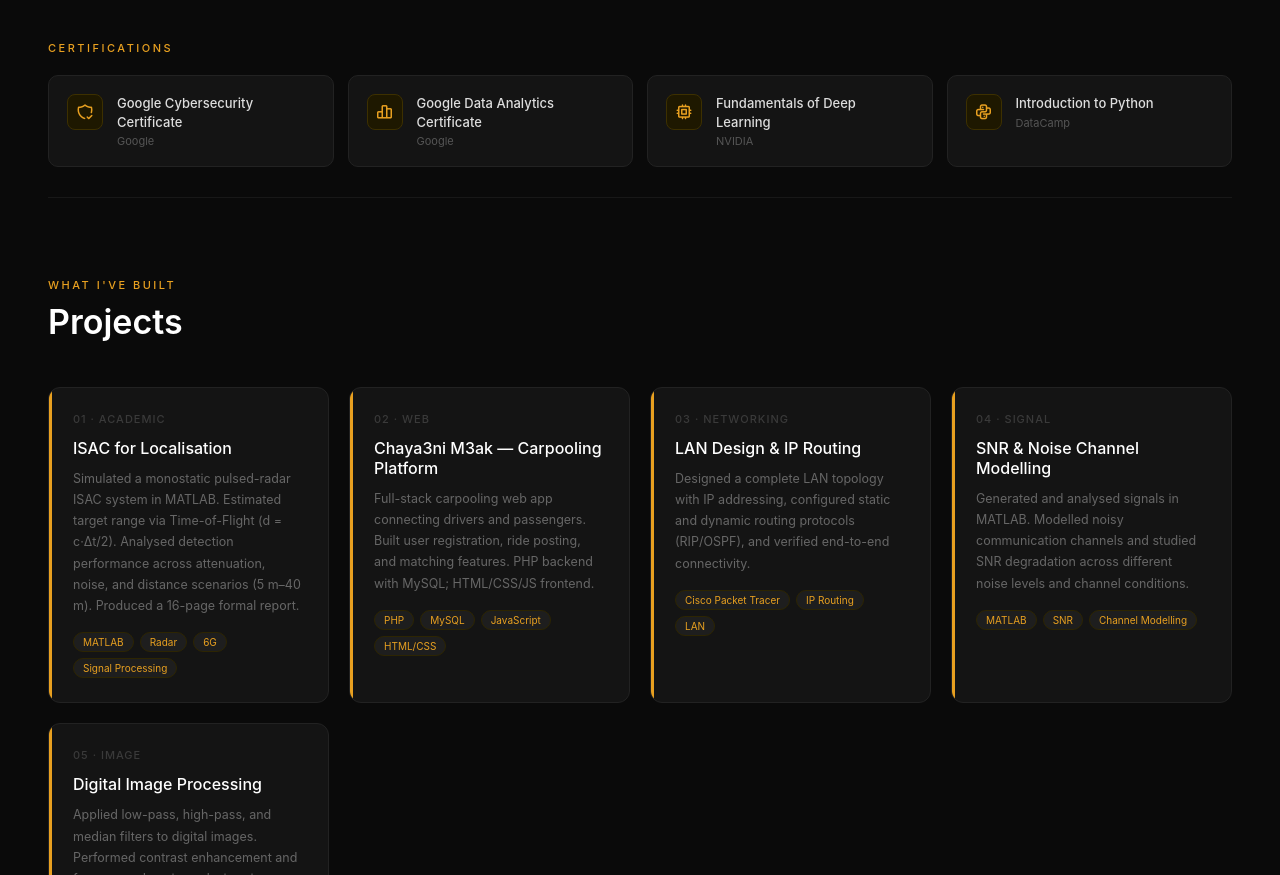
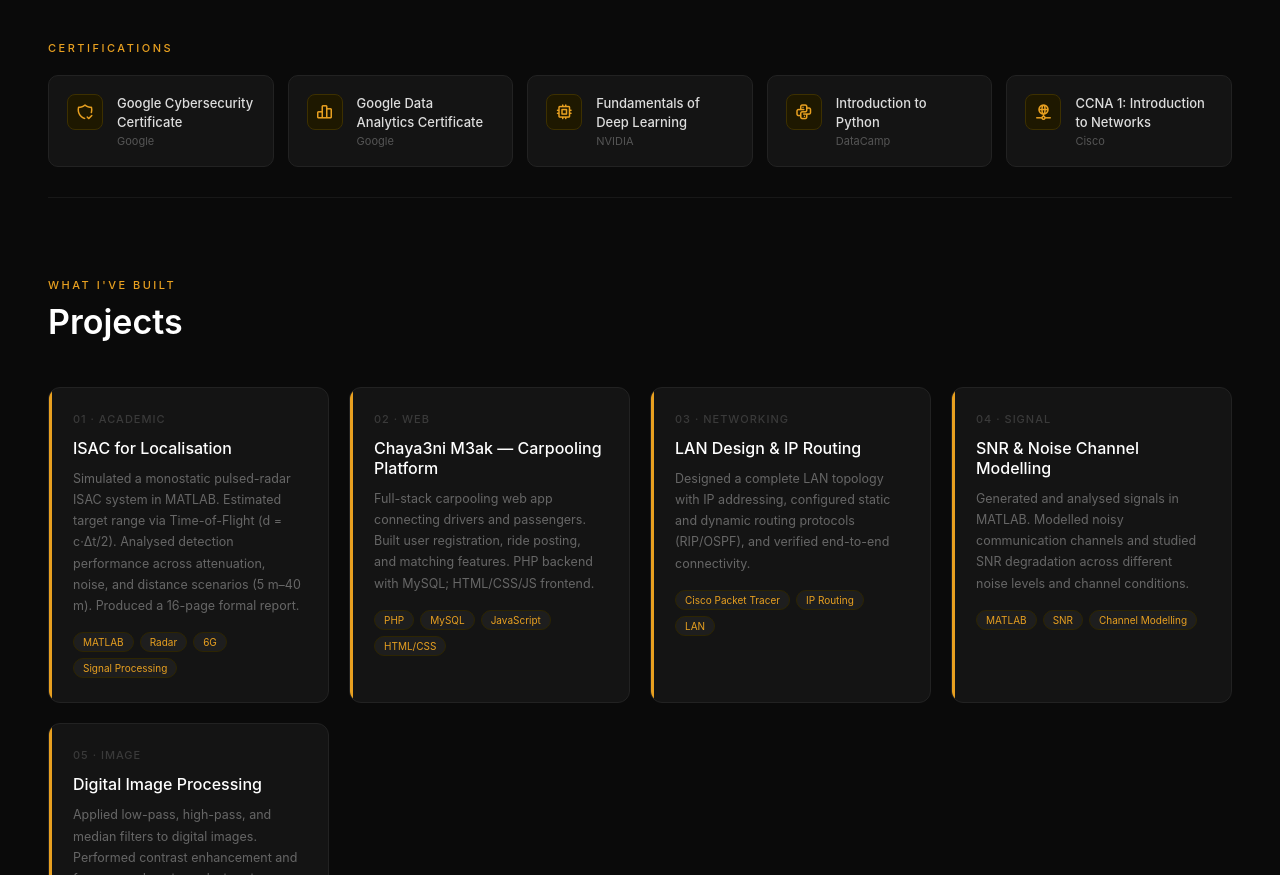
Before and after one commit to zayoud5541/cv, a plain HTML site: page index.html in a window 1280 px wide. Shown: the part 1660-2535 px from the top of the page. Drawn offline with Linux system fonts and the light colour scheme.

Commit message:
Add files via upload

```diff
--- a/index.html
+++ b/index.html
@@ -291,6 +291,7 @@ footer{background:#060606;padding:24px 48px;border-top:0.5px solid #111;display:
         <div class="cert-card"><div class="cert-icon"><i class="ti ti-chart-bar"></i></div><div><div class="cert-name">Google Data Analytics Certificate</div><div class="cert-issuer">Google</div></div></div>
         <div class="cert-card"><div class="cert-icon"><i class="ti ti-cpu"></i></div><div><div class="cert-name">Fundamentals of Deep Learning</div><div class="cert-issuer">NVIDIA</div></div></div>
         <div class="cert-card"><div class="cert-icon"><i class="ti ti-brand-python"></i></div><div><div class="cert-name">Introduction to Python</div><div class="cert-issuer">DataCamp</div></div></div>
+        <div class="cert-card"><div class="cert-icon"><i class="ti ti-network"></i></div><div><div class="cert-name">CCNA 1: Introduction to Networks</div><div class="cert-issuer">Cisco</div></div></div>
       </div>
     </div>
   </div>
```
